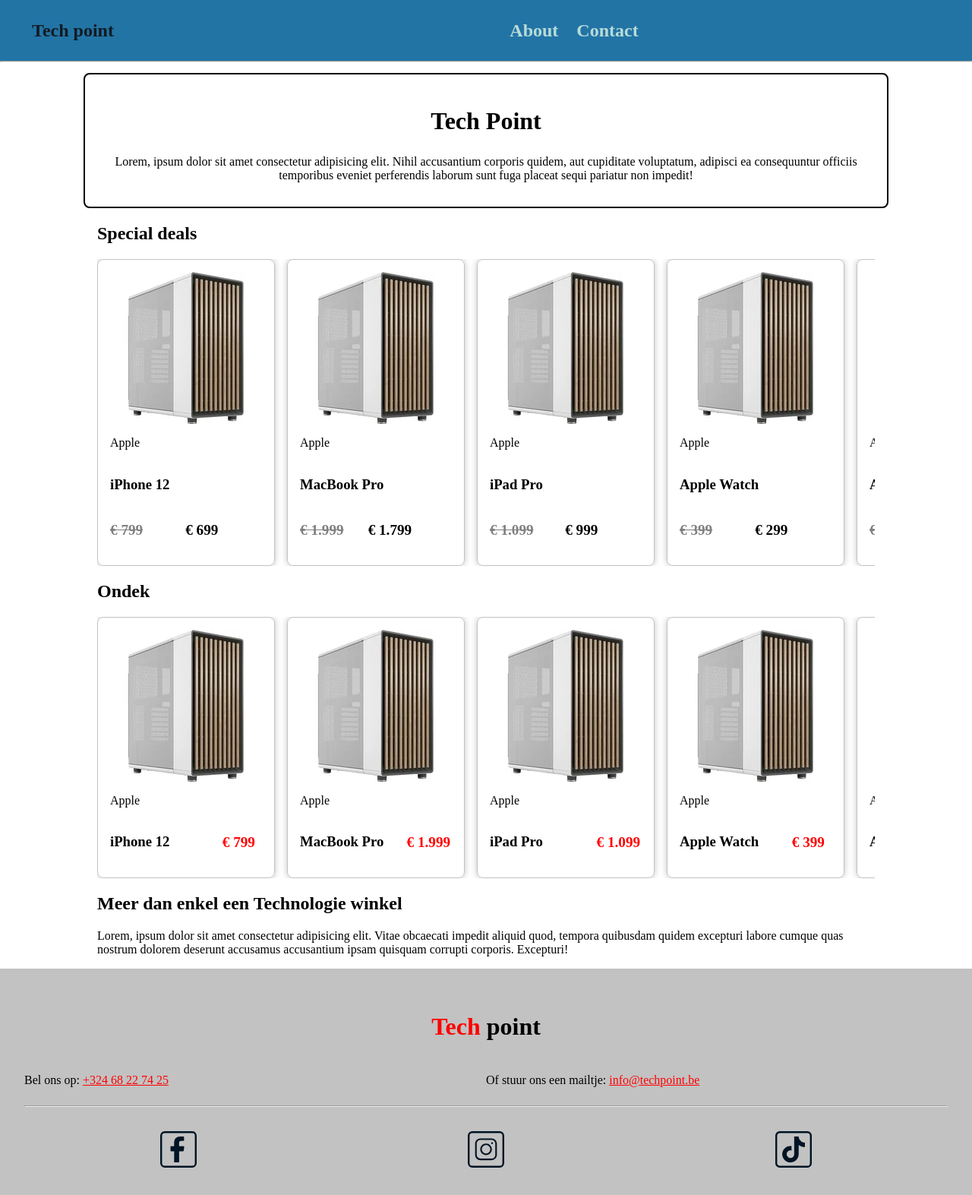
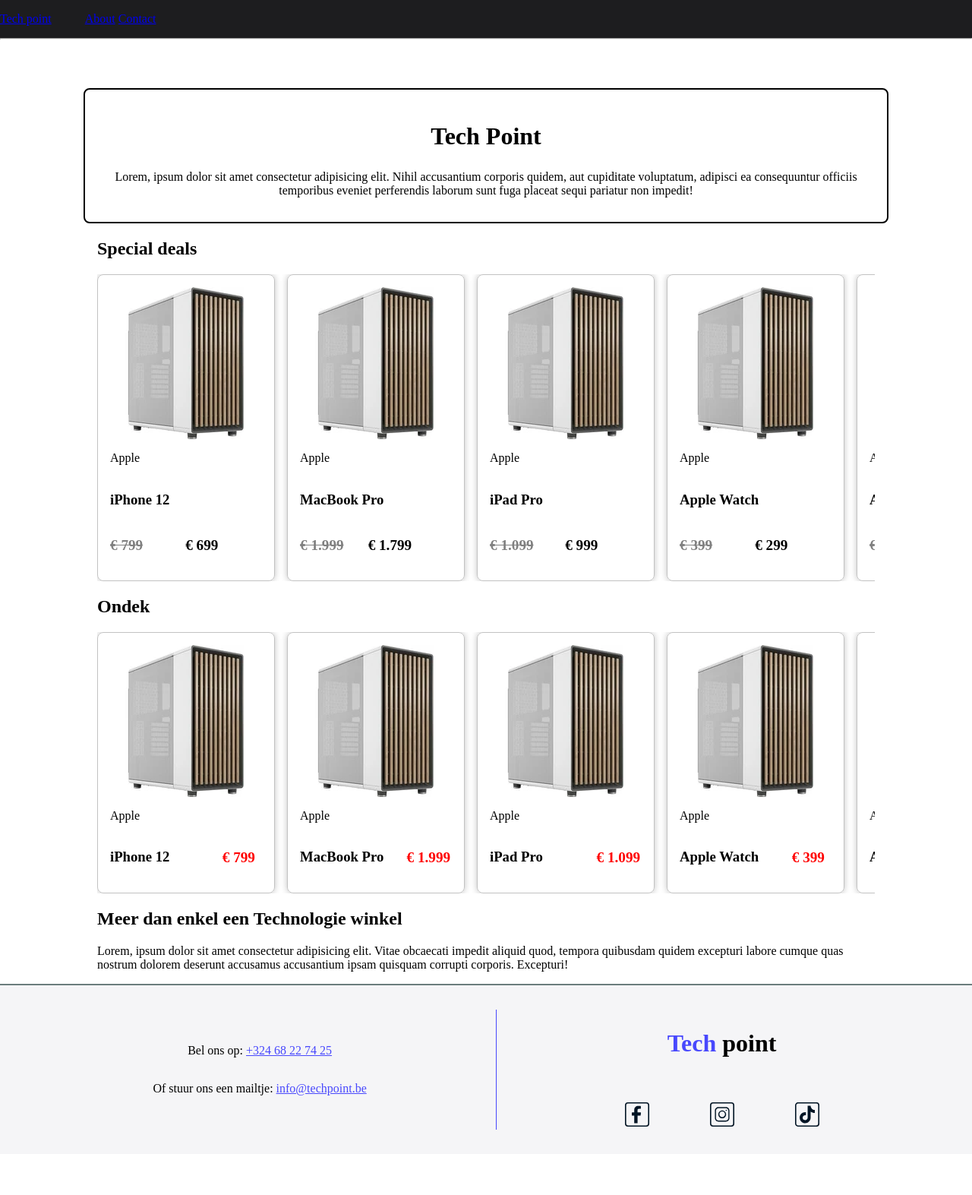
Before and after one commit to 6-Technishe-Informatica/GIP, a PHP site: page / in a window 1280 px wide. Shown: the whole page at 76% size. After the commit the page ends 1487 px from the top, so only its background shows below. Run offline with PHP 8.4, Linux system fonts and the light colour scheme.

Commit message:
nav // footer

```diff
--- a/root/siteParts/contact.php
+++ b/root/siteParts/contact.php
@@ -1,9 +1,9 @@
+
 <h2>Tech <span>point</span></h2>
 <div class="contact">
     <p>Bel ons op: <a href="tel:038711111">+324 68 22 74 25</a></p>
     <p>Of stuur ons een mailtje: <a href="mailto:info@alternate.be">info@techpoint.be</a></p>
 </div>
-<hr>
 <div class="socialMedia">
     <a href="https://www.facebook.com/techpoint.be" target="_blank"><img src="images/facebook.svg" alt="facebook"></a>
     <a href="https://www.instagram.com/techpoint.be/" target="_blank"><img src="images/instagram.svg" alt="instagram"></a>
--- a/root/siteParts/nav.php
+++ b/root/siteParts/nav.php
@@ -1,8 +1,8 @@
 <nav>
-    <a href="index.php">Tech point</a>
+    <a href="index.php" id="logo">Tech point</a>
     <ul>
-        <li><a href="about.php">About</a></li>
-        <li><a href="contact.php">Contact</a></li>
+        <li><a href="about.php" class="nav-item" >About</a></li>
+        <li><a href="contact.php" class="nav-item ">Contact</a></li>
     </ul>
 </nav>
 <hr>
--- a/root/style/_footer.scss
+++ b/root/style/_footer.scss
@@ -1,40 +1,57 @@
 footer{
-    background-color: $mainColor;
+    background-color: $secondaryColor;
     margin-bottom: -1.5rem;
     padding: 2rem;
 
+    display: grid;
+    //make a grid area for the footer
+    grid-template-areas: ("contact contact logo logo") ("contact contact socialMedia socialMedia");
+    justify-items: center;
+    align-items: center;
+
+    border-top: 2px solid $tertiaryColor;
+
     h2{
-        color: $accentColor;
+        color: $secondAccentColor;
         text-align: center;
         font-size: 2rem;
+        grid-area: logo;
         span{
             color: black;
         }
     }
 
     .contact{
-        display: grid;
-        grid-template-columns: 1fr 1fr;
-
+        grid-area: contact;
+        width: 100%;
+        height: 100%;
+        display: flex;
+        flex-direction: column;
+        justify-content: center;
+        border-right: 1px solid $secondAccentColor;
         p{
+            text-align: center;
             a{
-                color: $accentColor;
+                color: $secondAccentColor;
             }
         }
     }
 
     .socialMedia{
+        grid-area: socialMedia;
         display: grid;
         grid-template-columns: 1fr 1fr 1fr;
         justify-items: center;
         align-items: center;
         margin-top: 2rem;
+        gap: 5rem;
 
         a{
             img{
-                width: 3rem;
-                height: 3rem;
+                width: 2rem;
+                height: 2rem;
             }
         }
     }
+
 }
--- a/root/style/_main.scss
+++ b/root/style/_main.scss
@@ -119,4 +119,7 @@
             margin-right: 10%;
         }
     }
+    hr{
+        margin-bottom: 0;
+    }
 }
--- a/root/style/_nav.scss
+++ b/root/style/_nav.scss
@@ -4,54 +4,26 @@
     overflow-x: hidden;
 
     main{
-        margin-top: 5rem;
+        margin-top: 3rem;
     }
 }
 
-header {
-    background-color: $secondaryColor;
-    position: fixed;
-    top: 0;
-    width: 100%;
-    height: 5rem;
-    // border-bottom-left-radius: 1rem;
-    // border-bottom-right-radius: 1rem;
-
-    hr{
-        margin-top: 0;
-        color: $primaryColor;
-    }
-
-    // navigatie
-    nav {
-        display: grid;
-        grid-template-columns: 15% 85%;
-        align-items: center;
-        justify-items: center;
-        height: 100%;
-
-        // navigatie logo
-        a{
-            color: $primaryColor;
-            text-decoration: none;
-            font-size: 1.5rem;
-            font-weight: 600;
-            // nav background color test
-            // background-color: $tertiaryColor;
-            // border-radius: 1rem;
-        }
-
-        // navigatie items
-        ul {
-            li {
+header{
+    nav{
+        background-color: $primaryColor;
+        ul{
+            display: inline-block;
+            li{
                 display: inline-block;
-                a {
-                    text-decoration: none;
-                    color: $tertiaryColor;
-                    padding: 10px;
-                    display: block;
-                }
+                list-style-type: none;
+                text-decoration: none;
+                color: $secondaryColor;
             }
         }
     }
+    hr{
+        margin-top: 0;
+        color: $secondaryColor;
+    }
+
 }
--- a/root/style/_variables.scss
+++ b/root/style/_variables.scss
@@ -8,9 +8,16 @@
 // $firstAccentColor: #4D7EA8;
 // $secondAccentColor: #81726A;
 
+// color palette 5
+// $primaryColor: #131B23;
+// $secondaryColor: #2274A5;
+// $tertiaryColor: #B8DBD9;
+// $firstAccentColor: #DBA159;
+// $secondAccentColor: #9A8C98;
+
 // color palette 4
-$primaryColor: #131B23;
-$secondaryColor: #2274A5;
-$tertiaryColor: #B8DBD9;
-$firstAccentColor: #DBA159;
-$secondAccentColor: #9A8C98;
+$primaryColor: #1D1D1F;
+$secondaryColor: #F5F5F7;
+$tertiaryColor: #6B7D7D;
+$firstAccentColor: #147CE5;
+$secondAccentColor: #4848fd;
--- a/root/style/index.css
+++ b/root/style/index.css
@@ -4,41 +4,24 @@
   overflow-x: hidden;
 }
 body main {
-  margin-top: 5rem;
+  margin-top: 3rem;
 }
 
-header {
-  background-color: #2274A5;
-  position: fixed;
-  top: 0;
-  width: 100%;
-  height: 5rem;
+header nav {
+  background-color: #1D1D1F;
+}
+header nav ul {
+  display: inline-block;
+}
+header nav ul li {
+  display: inline-block;
+  list-style-type: none;
+  text-decoration: none;
+  color: #F5F5F7;
 }
 header hr {
   margin-top: 0;
-  color: #131B23;
-}
-header nav {
-  display: grid;
-  grid-template-columns: 15% 85%;
-  align-items: center;
-  justify-items: center;
-  height: 100%;
-}
-header nav a {
-  color: #131B23;
-  text-decoration: none;
-  font-size: 1.5rem;
-  font-weight: 600;
-}
-header nav ul li {
-  display: inline-block;
-}
-header nav ul li a {
-  text-decoration: none;
-  color: #B8DBD9;
-  padding: 10px;
-  display: block;
+  color: #F5F5F7;
 }
 
 main {
@@ -134,35 +117,54 @@
   margin-left: 10%;
   margin-right: 10%;
 }
+main hr {
+  margin-bottom: 0;
+}
 
 footer {
-  background-color: #c2c2c2;
+  background-color: #F5F5F7;
   margin-bottom: -1.5rem;
   padding: 2rem;
+  display: grid;
+  grid-template-areas: "contact contact logo logo" "contact contact socialMedia socialMedia";
+  justify-items: center;
+  align-items: center;
+  border-top: 2px solid #6B7D7D;
 }
 footer h2 {
-  color: red;
+  color: #4848fd;
   text-align: center;
   font-size: 2rem;
+  grid-area: logo;
 }
 footer h2 span {
   color: black;
 }
 footer .contact {
-  display: grid;
-  grid-template-columns: 1fr 1fr;
+  grid-area: contact;
+  width: 100%;
+  height: 100%;
+  display: flex;
+  flex-direction: column;
+  justify-content: center;
+  border-right: 1px solid #4848fd;
+}
+footer .contact p {
+  text-align: center;
 }
 footer .contact p a {
-  color: red;
+  color: #4848fd;
 }
 footer .socialMedia {
+  grid-area: socialMedia;
   display: grid;
   grid-template-columns: 1fr 1fr 1fr;
   justify-items: center;
   align-items: center;
   margin-top: 2rem;
+  gap: 5rem;
 }
 footer .socialMedia a img {
-  width: 3rem;
-  height: 3rem;
+  width: 2rem;
+  height: 2rem;
 }/*# sourceMappingURL=index.css.map */
```
Also changed, not shown: root/style/product.css (+36 -37 lines), root/Documents/Color_palette_5.png (added), 7 other files.
